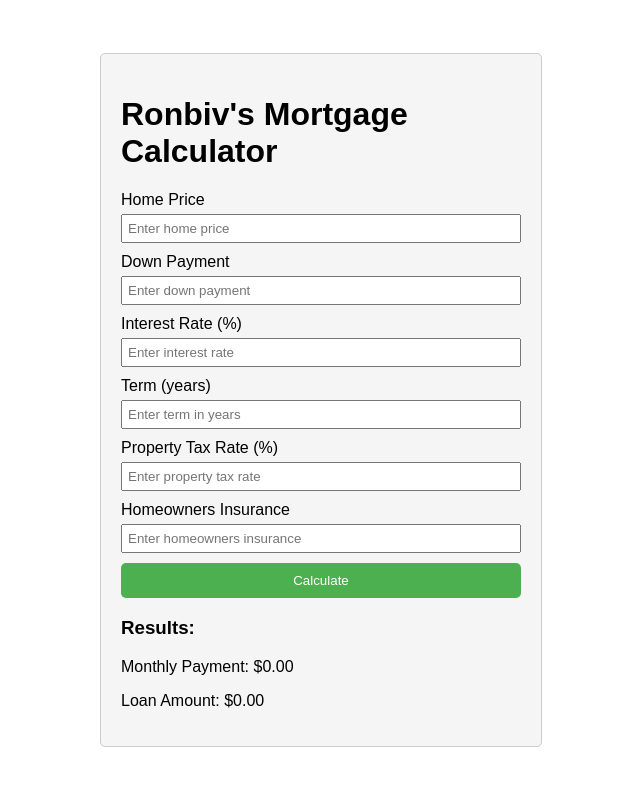
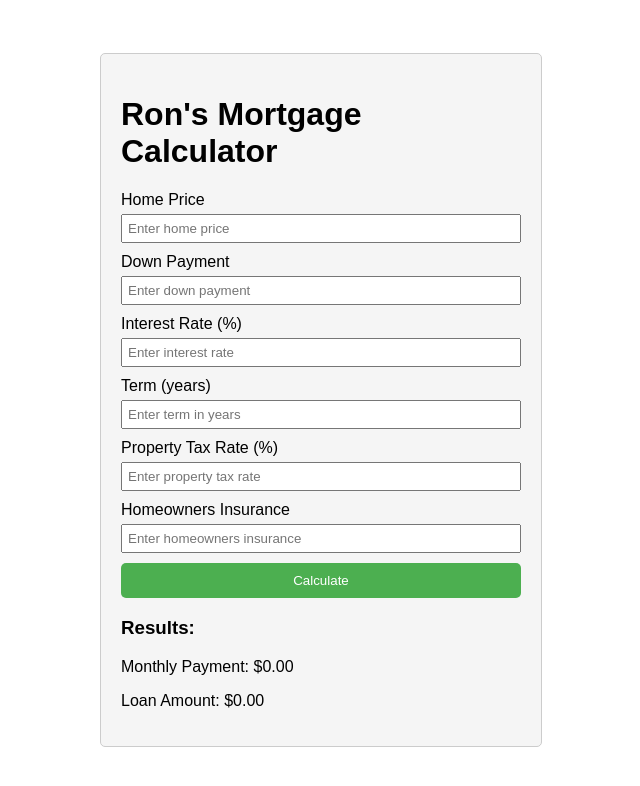
Before and after one commit to ronburnley/mortgage_v2, a plain HTML site: page index.html in a window 1280 px wide. Shown: the whole page, without its empty margins (319-959 px from the left). Drawn offline with Linux system fonts and the light colour scheme.

Commit message:
Update index.html

```diff
--- a/index.html
+++ b/index.html
@@ -54,7 +54,7 @@
 </head>
 <body>
 <div class="calculator">
-    <h1>Ronbiv's Mortgage Calculator</h1>
+    <h1>Ron's Mortgage Calculator</h1>
     <div class="input-group">
         <label for="homePrice">Home Price</label>
         <input type="number" id="homePrice" placeholder="Enter home price">
```
